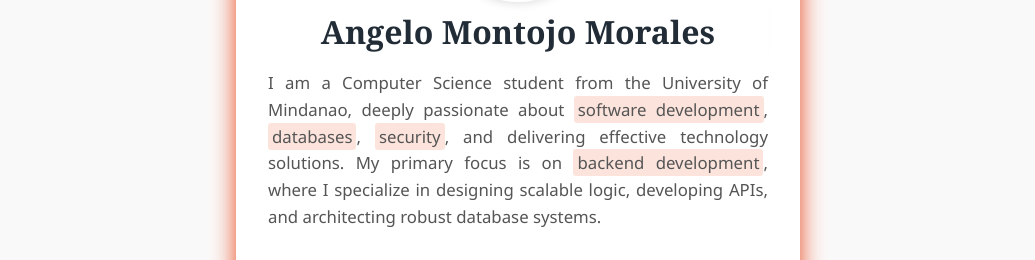
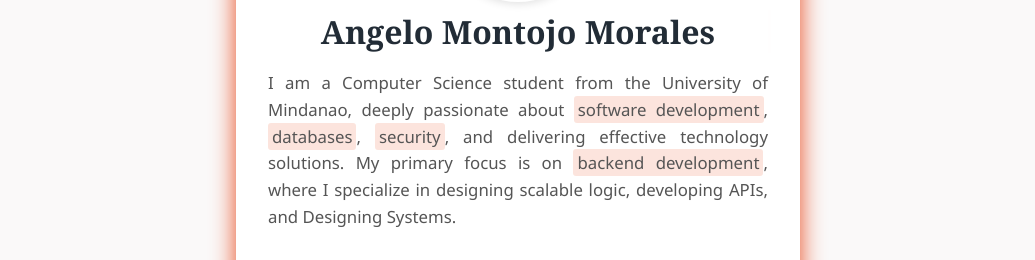
Before and after one commit to TheRealAngelo/portfolioAngelo, a plain HTML site: page index.html in a window 1280 px wide. Shown: the part 1383-1643 px from the top of the page, without its empty margins (122-1157 px from the left). Drawn offline with Linux system fonts and the light colour scheme.

Commit message:
Update index.html

```diff
--- a/index.html
+++ b/index.html
@@ -105,7 +105,7 @@
                     <span class="highlight">software development</span>, <span class="highlight">databases</span>,
                     <span class="highlight">security</span>, and delivering effective technology solutions. My primary focus is on
                     <span class="highlight">backend development</span>, where I specialize in designing scalable logic, developing APIs,
-                    and architecting robust database systems.
+                    and Designing Systems.
                 </p>
                 <p class="scroll-animation">
                     I also possess foundational knowledge in IT operations, including
```
